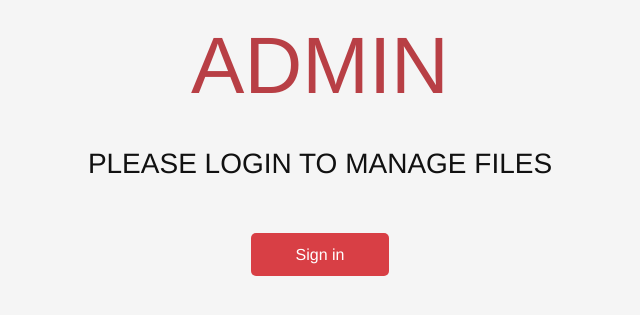
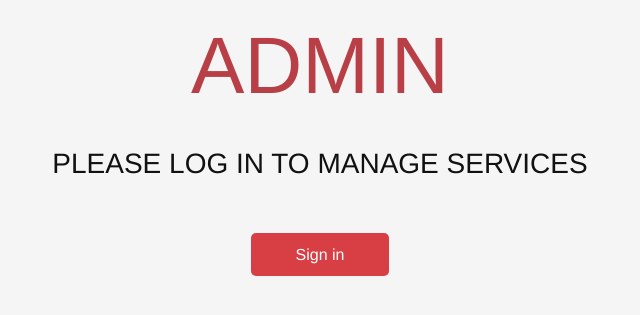
Before and after one commit to ASSANDHOLE/Toys, a Node project: template views/home.ejs in a window 1280 px wide. Shown: the top 315 px of the page, without its empty margins (320-960 px from the left). Run offline with Node 20 templates, Linux system fonts and the light colour scheme; the template is opened without the code that fills it, so the values that code supplies are empty.

Commit message:
modify some text in html page

```diff
--- a/views/home.ejs
+++ b/views/home.ejs
@@ -14,7 +14,7 @@
 				<h1>ADMIN</h1>
 			</header>
 			<section>
-				<h2>PLEASE LOGIN TO MANAGE FILES</h2>
+				<h2>PLEASE LOG IN TO MANAGE SERVICES</h2>
 				<a class="button" href="<%= loginPath %>">Sign in</a>
 			</section>
 		</section>
--- a/views/login.ejs
+++ b/views/login.ejs
@@ -3,7 +3,7 @@
 	<head>
 		<meta charset="utf-8">
 		<meta name="viewport" content="width=device-width, initial-scale=1">
-		<title>File Manager Login</title>
+		<title>Service Manager Login</title>
 		<link rel="stylesheet" href="<%= resourcePath %>/css/base.css">
 		<link rel="stylesheet" href="<%= resourcePath %>/css/index.css">
 		<link rel="stylesheet" href="<%= resourcePath %>/css/login.css">
```
